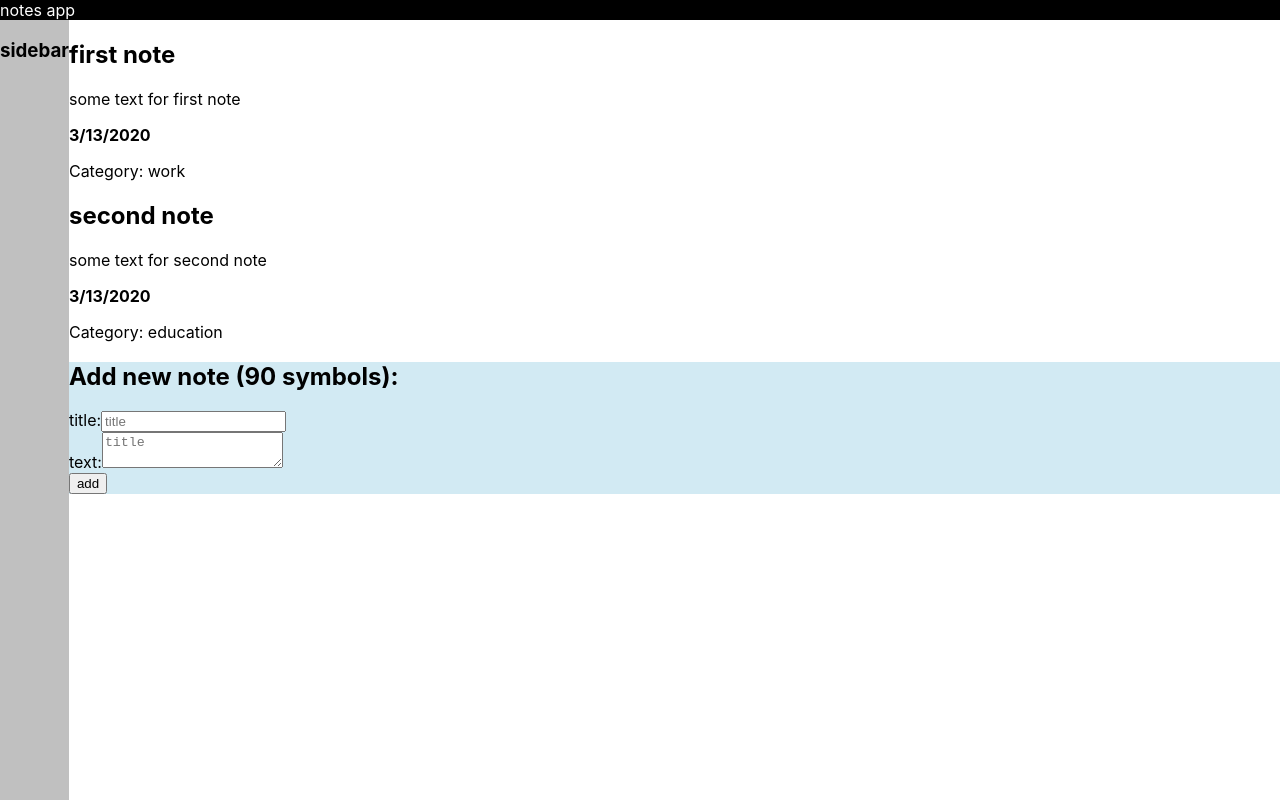
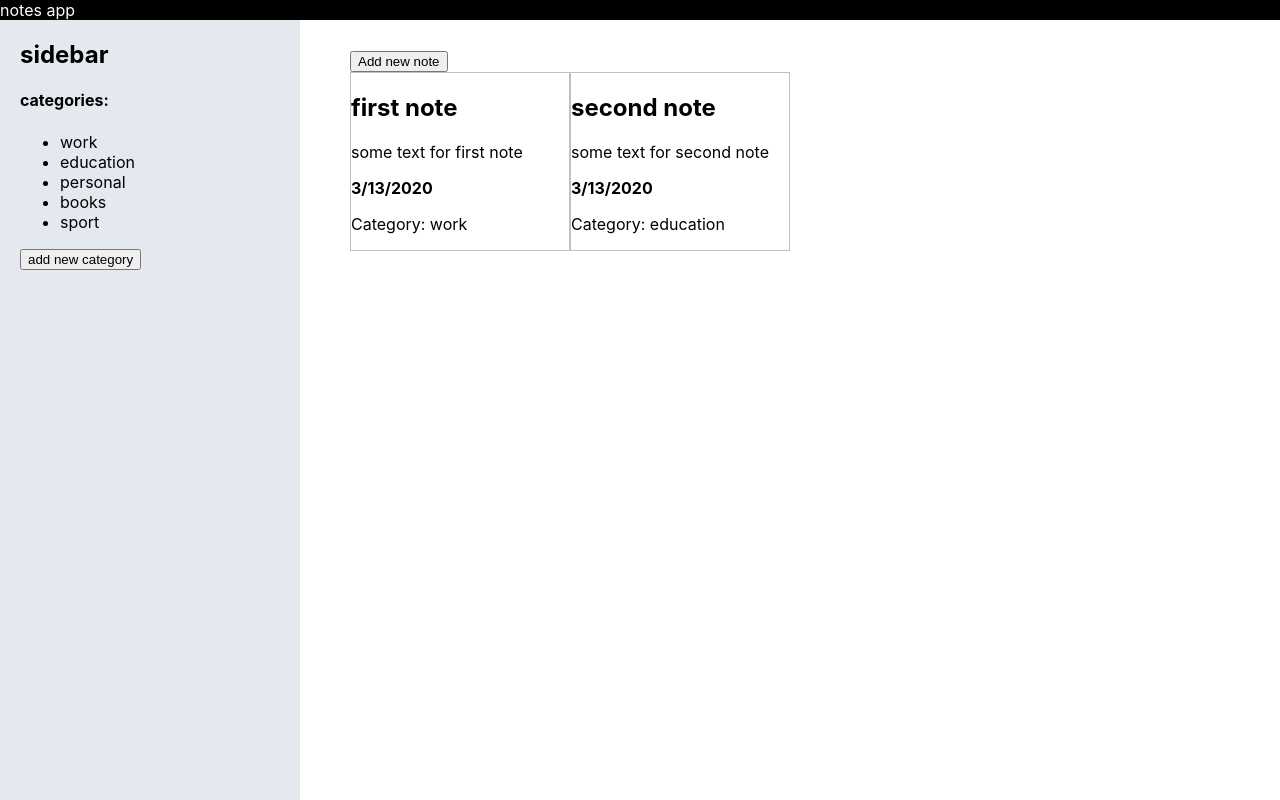
Before and after one commit to nikolaytarasenko/react-notes, a React (Create React App) app: page / in a window 1280 px wide. Built offline with nearby package versions, Linux system fonts and the light colour scheme.

Commit message:
add basic form for new note, display notes, add basic sidebar structure

```diff
--- a/src/App.css
+++ b/src/App.css
@@ -10,4 +10,5 @@
 
 .app__container {
   flex: 1;
+  padding: 30px 50px;
 }
--- a/src/App.js
+++ b/src/App.js
@@ -6,6 +6,7 @@ import Header from "./components/Header/Header";
 import Sidebar from "./components/Sidebar/Sidebar";
 import AddNewNoteForm from "./components/AddNewNoteForm/AddNewNoteForm";
 import NoteItem from "./components/NoteItem/NoteItem";
+import NotesList from "./components/NotesList/NotesList";
 
 class App extends Component {
     constructor(props) {
@@ -15,23 +16,67 @@ class App extends Component {
             notes: [
                 { id: new Date().getTime(), title: 'first note', text: 'some text for first note', category: 'work', date: new Date() },
                 { id: new Date().getTime(), title: 'second note', text: 'some text for second note', category: 'education', date: new Date() }
-            ]
-        }
+            ],
+            addNoteFormVisibility: false,
+            currentFormData: {}
+        };
+
+        this.toggleAddNewNoteForm = this.toggleAddNewNoteForm.bind(this);
+        this.addNewNote = this.addNewNote.bind(this);
+        this.setCurrentFormData = this.setCurrentFormData.bind(this);
+    }
+
+    toggleAddNewNoteForm(e) {
+        this.setState({
+            addNoteFormVisibility: !this.state.addNoteFormVisibility,
+            currentFormData: Object.assign({})
+        })
+    }
+
+    addNewNote(date) {
+        this.setState({
+            notes: [...this.state.notes, {
+                id: date.getTime(),
+                title: this.state.currentFormData.title,
+                text: this.state.currentFormData.text,
+                date
+            }]
+        })
+    }
+
+    setCurrentFormData(currentFormData) {
+        const currentFormDataClone = Object.assign({}, this.state.currentFormData, currentFormData);
+
+        this.setState({
+            currentFormData: currentFormDataClone
+        })
     }
 
     render() {
+        console.log(this.state.notes)
         return (
             <div className="app">
                 <Header />
                 <main className="app__main">
                     <Sidebar />
                     <div className="app__container">
-                        {this.state.notes.map(note => {
-                            return (
-                                <NoteItem key={uuid()} {...note} />
-                            )
-                        })}
-                        <AddNewNoteForm />
+                        <div className="add-note">
+                            <button
+                                type="button"
+                                onClick={this.toggleAddNewNoteForm}
+                            >
+                                {this.state.addNoteFormVisibility ? 'Hide form' : 'Add new note'}
+                            </button>
+                            {this.state.addNoteFormVisibility ?
+                                <AddNewNoteForm
+                                    addNewNote={this.addNewNote}
+                                    setCurrentFormData={this.setCurrentFormData}
+                                />
+                                : null
+                            }
+                        </div>
+                        <NotesList notes={this.state.notes} />
+
                     </div>
                 </main>
             </div>
--- a/src/components/AddNewNoteForm/AddNewNoteForm.js
+++ b/src/components/AddNewNoteForm/AddNewNoteForm.js
@@ -3,20 +3,33 @@ import './AddNewNoteForm.css';
 
 const AddNewNoteForm = props => {
     const submitHandler = e => {
+        e.preventDefault();
 
+        const date = new Date();
+
+        props.addNewNote(date);
+    };
+
+    const inputChangeHandler = e => {
+        const target = e.target;
+        const formData = {
+            [target.name]: target.value
+        };
+
+        props.setCurrentFormData(formData)
     };
 
     return (
         <div className="new-note">
-            <h2>Add new note (90 symbols):</h2>
+            <h2>Add new note (180 symbols):</h2>
             <form onSubmit={submitHandler}>
                 <div className="form-row">
                     <label htmlFor="new-note-title" >title:</label>
-                    <input type="text" id="new-note-title" placeholder="title" />
+                    <input type="text" name="title" id="new-note-title" placeholder="title" onChange={inputChangeHandler} />
                 </div>
                 <div className="form-row">
                     <label htmlFor="new-note-text" >text:</label>
-                    <textarea type="text" id="new-note-title" maxLength="180" placeholder="title" />
+                    <textarea name="text" id="new-note-title" maxLength="180" placeholder="text" onChange={inputChangeHandler} />
                 </div>
                 <div className="form-row">
                     <input type="submit" value="add" />
--- a/src/components/NoteItem/NoteItem.css
+++ b/src/components/NoteItem/NoteItem.css
@@ -0,0 +1,6 @@
+.notes-item {
+    display: inline-block;
+    width: 25%;
+    border: 1px solid silver;
+    box-sizing: border-box;
+}
--- a/src/components/NoteItem/NoteItem.js
+++ b/src/components/NoteItem/NoteItem.js
@@ -1,8 +1,9 @@
-import React from "react";
+import React from 'react';
+import './NoteItem.css';
 
 const NoteItem = ({ title, text, date, category }) => {
     return (
-        <div>
+        <div className="notes-item">
             <h2>{title}</h2>
             <p>{text}</p>
             <strong>{date.toLocaleDateString()}</strong>
--- /dev/null
+++ b/src/components/NotesList/NotesList.js
@@ -0,0 +1,18 @@
+import React from 'react';
+import './NotesList.css';
+import NoteItem from "../NoteItem/NoteItem";
+import uuid from "react-uuid";
+
+const NotesList = ({ notes }) => {
+    return (
+        <div className="notes-list">
+            {notes.map(note => {
+                return (
+                    <NoteItem key={uuid()} {...note} />
+                )
+            })}
+        </div>
+    )
+};
+
+export default NotesList;
--- a/src/components/Sidebar/Sidebar.css
+++ b/src/components/Sidebar/Sidebar.css
@@ -1,3 +1,11 @@
 .sidebar {
-    background: silver;
+    background: #e3e9ef;
+    max-width: 300px;
+    width: 100%;
+    padding: 20px;
+    box-sizing: border-box;
 }
+
+.sidebar__title {
+    margin: 0 0 20px;
+}
--- a/src/components/Sidebar/Sidebar.jsx
+++ b/src/components/Sidebar/Sidebar.jsx
@@ -4,7 +4,16 @@ import './Sidebar.css';
 const Sidebar = () => {
     return (
         <aside className="app__sidebar sidebar">
-            <h3 className="sidebar__title">sidebar</h3>
+            <h2 className="sidebar__title">sidebar</h2>
+            <h4>categories:</h4>
+            <ul>
+                <li>work</li>
+                <li>education</li>
+                <li>personal</li>
+                <li>books</li>
+                <li>sport</li>
+            </ul>
+            <button type="button">add new category</button>
         </aside>
     )
 };
```
Also changed, not shown: src/components/NotesList/NotesList.css (added).
